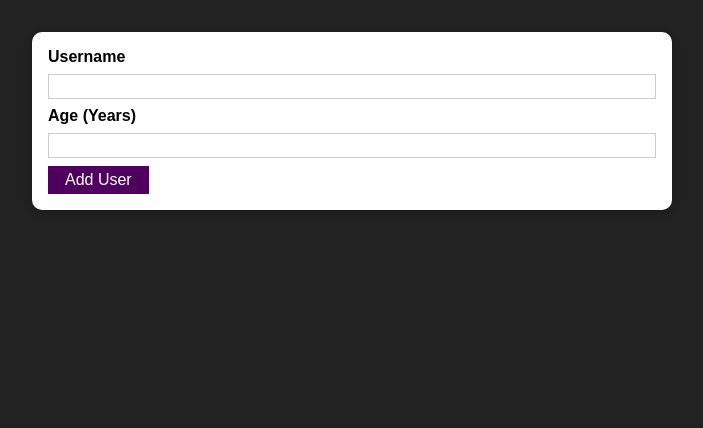
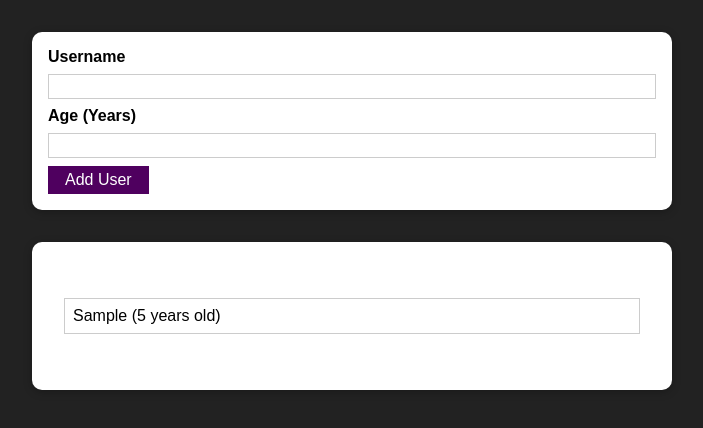
Before and after one commit to Zukauskas/react-complete-guide, a React (Create React App) app in the folder Project3/: page / in a window 1280 px wide. Both pictures are taken after typing "Sample", "5" into the empty fields and a click on the button "Add User". Shown: the top 428 px of the page, without its empty margins (288-991 px from the left). Built offline with nearby package versions, Linux system fonts and the light colour scheme.

Commit message:
Add userList component

```diff
--- a/Project3/src/App.js
+++ b/Project3/src/App.js
@@ -1,9 +1,22 @@
+import { useState } from 'react';
+
 import AddUser from './Components/Users/AddUser';
+import UserList from './Components/Users/UsersList';
 
 function App() {
+
+  const [usersList, setUsersList] = useState([]);
+
+  const addUserHandler = (uName, uAge) => {
+    setUsersList((prevUsersList) => {
+      return [...prevUsersList, { name: uName, age: uAge, id: Math.random().toString() }];
+    });
+  }
+
   return (
     <div>
-      <AddUser />
+      <AddUser onAddUser={addUserHandler} />
+      <UserList users={usersList} />
     </div>
   );
 }
--- a/Project3/src/Components/Users/AddUser.js
+++ b/Project3/src/Components/Users/AddUser.js
@@ -3,7 +3,7 @@
 import Button from '../UI/Button/Button';
 import Card from '../UI/Card/Card';
 
-const AddUser = () => {
+const AddUser = ({ onAddUser }) => {
     const [enteredUsername, setEnteredUsername] = useState('');
     const [enteredAge, setEnteredAge] = useState('');
 
@@ -20,7 +20,8 @@
         if (enteredUsername.trim().length === 0) {
             return;
         }
-        console.log(enteredUsername, enteredAge);
+
+        onAddUser(enteredUsername, enteredAge)
         setEnteredUsername('');
         setEnteredAge('');
     }
--- /dev/null
+++ b/Project3/src/Components/Users/UsersList.js
@@ -0,0 +1,16 @@
+import Card from '../UI/Card/Card';
+import styles from './UsersList.module.css';
+
+const UserList = ({ users }) => {
+    return (
+        <Card className={styles.users}>
+            <ul>
+                {users.map((user) => (
+                    <li key={user.id}>{user.name} ({user.age} years old)</li>
+                ))}
+            </ul>
+        </Card>
+    );
+}
+
+export default UserList;
--- /dev/null
+++ b/Project3/src/Components/Users/UsersList.module.css
@@ -0,0 +1,16 @@
+.users {
+    margin: 2rem auto;
+    width: 90%;
+    max-width: 40rem;
+}
+
+.users ul {
+    list-style: none;
+    padding: 1rem;
+}
+
+.users li {
+    border: 1px solid #ccc;
+    margin: 0.5rem 0;
+    padding: 0.5rem;
+}
```
